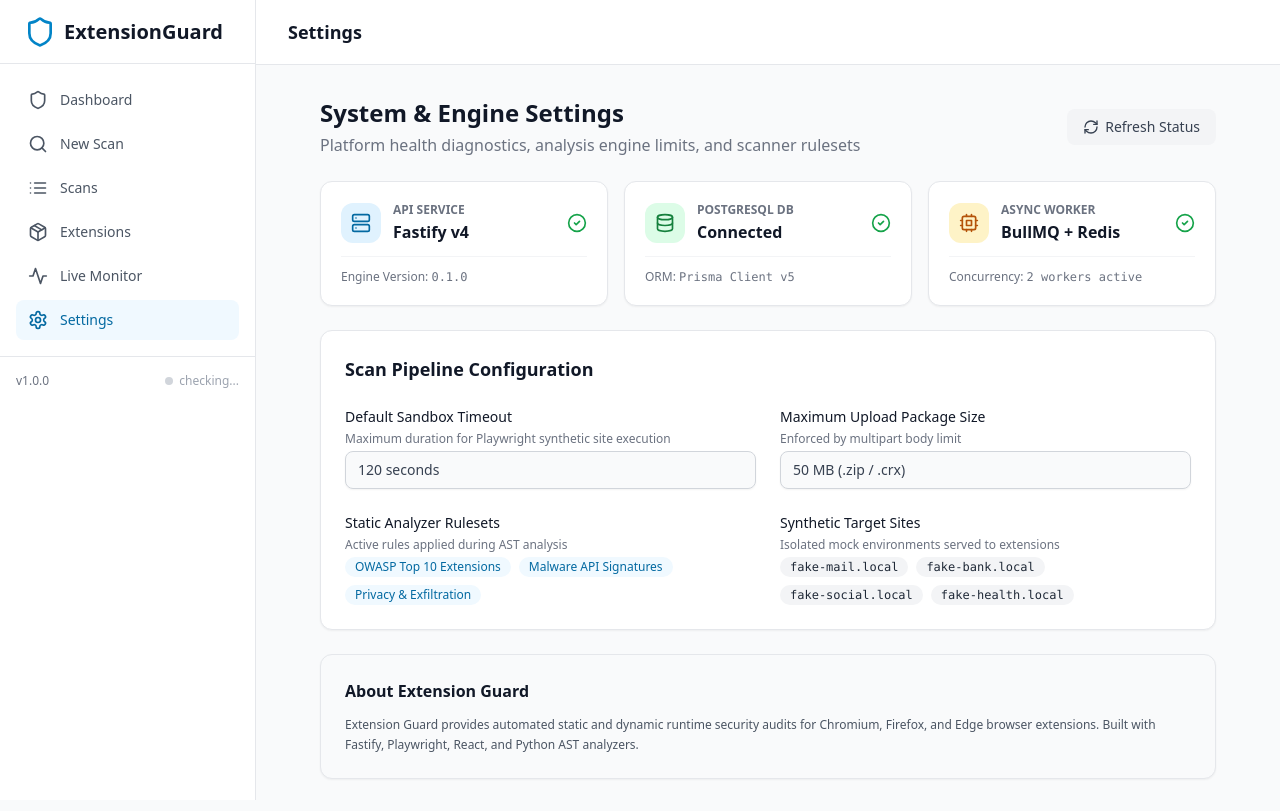
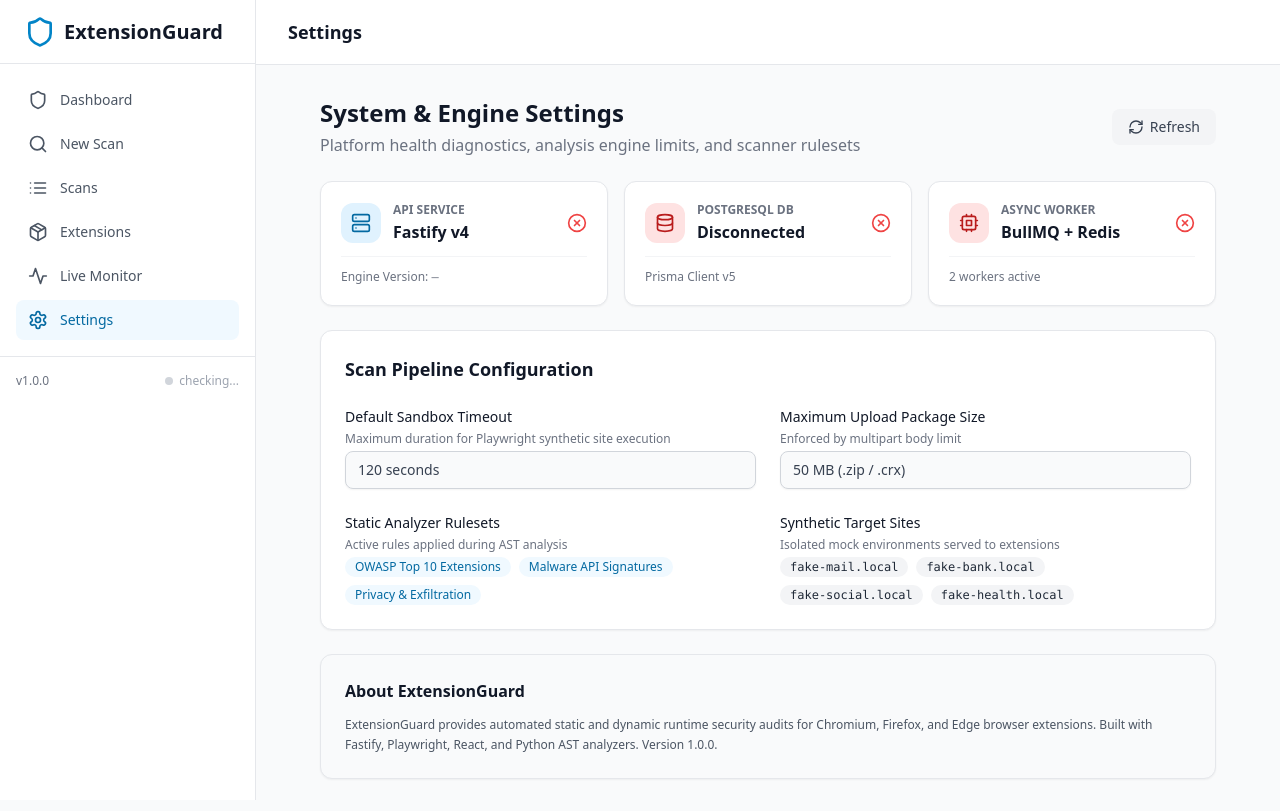
Before and after one commit to adimishra-code/extensionguard, a React (Vite) app in the folder frontend/: page /settings in a window 1280 px wide. Built offline with nearby package versions, Linux system fonts and the light colour scheme; no server answers.

Commit message:
settings health data and rate limit fix

```diff
--- a/frontend/src/pages/Settings.tsx
+++ b/frontend/src/pages/Settings.tsx
@@ -1,14 +1,59 @@
 import { useQuery } from '@tanstack/react-query';
-import { Server, Database, Cpu, CheckCircle2, RefreshCw } from 'lucide-react';
+import { Server, Database, Cpu, CheckCircle2, XCircle, RefreshCw, Clock } from 'lucide-react';
 import { healthApi } from '../lib/api';
 import { cn } from '../lib/utils';
 
+interface ServiceStatus {
+  status: string;
+  latency_ms?: number;
+}
+
+interface HealthDetail {
+  status: string;
+  timestamp: string;
+  version: string;
+  environment: string;
+  metrics?: {
+    total_scans: number;
+    total_extensions: number;
+    database_latency_ms: number;
+    redis_latency_ms: number;
+  };
+  services?: {
+    database: ServiceStatus;
+    redis: ServiceStatus;
+    worker: ServiceStatus;
+  };
+}
+
+function StatusIcon({ ok }: { ok: boolean }) {
+  return ok
+    ? <CheckCircle2 className="h-5 w-5 text-success-600" />
+    : <XCircle className="h-5 w-5 text-danger-500" />;
+}
+
+function LatencyBadge({ ms }: { ms?: number }) {
+  if (ms === undefined) return null;
+  const color = ms < 20 ? 'text-success-600' : ms < 100 ? 'text-warning-600' : 'text-danger-600';
+  return <span className={cn('font-mono text-xs', color)}>{ms}ms</span>;
+}
+
 export function Settings() {
-  const { data: health, isLoading, refetch } = useQuery({
-    queryKey: ['health'],
-    queryFn: () => healthApi.check().then(r => r.data),
-    refetchInterval: 10000,
+  const { data: health, isLoading, refetch, dataUpdatedAt } = useQuery<HealthDetail>({
+    queryKey: ['health', 'detailed'],
+    queryFn: () => healthApi.detailed().then(r => r.data),
+    refetchInterval: 15000,
+    retry: 1,
   });
+
+  const dbOk = health?.services?.database?.status === 'connected';
+  const redisOk = health?.services?.redis?.status === 'connected';
+  const workerOk = health?.services?.worker?.status === 'running';
+  const overallOk = health?.status === 'healthy';
+
+  const lastChecked = dataUpdatedAt
+    ? new Date(dataUpdatedAt).toLocaleTimeString()
+    : null;
 
   return (
     <div className="max-w-4xl mx-auto space-y-6">
@@ -17,15 +62,35 @@ export function Settings() {
           <h1 className="text-2xl font-bold text-gray-900">System & Engine Settings</h1>
           <p className="text-gray-500 mt-1">Platform health diagnostics, analysis engine limits, and scanner rulesets</p>
         </div>
-        <button
-          onClick={() => refetch()}
-          className="btn-secondary text-sm flex items-center gap-1.5"
-        >
-          <RefreshCw className={cn("h-4 w-4", isLoading && "animate-spin")} /> Refresh Status
-        </button>
+        <div className="flex items-center gap-3">
+          {lastChecked && (
+            <span className="text-xs text-gray-400 flex items-center gap-1">
+              <Clock className="h-3 w-3" /> {lastChecked}
+            </span>
+          )}
+          <button
+            onClick={() => refetch()}
+            className="btn-secondary text-sm flex items-center gap-1.5"
+          >
+            <RefreshCw className={cn("h-4 w-4", isLoading && "animate-spin")} /> Refresh
+          </button>
+        </div>
       </div>
 
-      {/* Health Status Cards */}
+      {/* Overall health banner */}
+      {health && (
+        <div className={cn(
+          'rounded-xl border px-5 py-3 flex items-center gap-3 text-sm font-medium',
+          overallOk
+            ? 'bg-success-50 border-success-200 text-success-800'
+            : 'bg-danger-50 border-danger-200 text-danger-800'
+        )}>
+          <StatusIcon ok={overallOk} />
+          Platform is {overallOk ? 'healthy' : 'degraded'} — {health.environment} · v{health.version}
+        </div>
+      )}
+
+      {/* Service Status Cards */}
       <div className="grid gap-4 sm:grid-cols-3">
         <div className="card p-5">
           <div className="flex items-center justify-between">
@@ -38,35 +103,38 @@ export function Settings() {
                 <p className="text-base font-bold text-gray-900 mt-0.5">Fastify v4</p>
               </div>
             </div>
-            <CheckCircle2 className="h-5 w-5 text-success-600" />
+            <StatusIcon ok={overallOk} />
           </div>
           <p className="text-xs text-gray-500 mt-3 pt-3 border-t border-gray-100">
-            Engine Version: <span className="font-mono">{health?.version || '0.1.0'}</span>
+            Engine Version: <span className="font-mono">{health?.version || '—'}</span>
           </p>
         </div>
 
         <div className="card p-5">
           <div className="flex items-center justify-between">
             <div className="flex items-center gap-3">
-              <div className="p-2.5 rounded-xl bg-success-100 text-success-700">
+              <div className={cn('p-2.5 rounded-xl', dbOk ? 'bg-success-100 text-success-700' : 'bg-danger-100 text-danger-700')}>
                 <Database className="h-5 w-5" />
               </div>
               <div>
                 <p className="text-xs text-gray-500 font-semibold uppercase">PostgreSQL DB</p>
-                <p className="text-base font-bold text-gray-900 mt-0.5">Connected</p>
+                <p className="text-base font-bold text-gray-900 mt-0.5">
+                  {isLoading ? 'Checking...' : dbOk ? 'Connected' : 'Disconnected'}
+                </p>
               </div>
             </div>
-            <CheckCircle2 className="h-5 w-5 text-success-600" />
+            <StatusIcon ok={dbOk} />
           </div>
-          <p className="text-xs text-gray-500 mt-3 pt-3 border-t border-gray-100">
-            ORM: <span className="font-mono">Prisma Client v5</span>
+          <p className="text-xs text-gray-500 mt-3 pt-3 border-t border-gray-100 flex justify-between">
+            <span>Prisma Client v5</span>
+            <LatencyBadge ms={health?.services?.database?.latency_ms} />
           </p>
         </div>
 
         <div className="card p-5">
           <div className="flex items-center justify-between">
             <div className="flex items-center gap-3">
-              <div className="p-2.5 rounded-xl bg-warning-100 text-warning-700">
+              <div className={cn('p-2.5 rounded-xl', workerOk ? 'bg-warning-100 text-warning-700' : 'bg-danger-100 text-danger-700')}>
                 <Cpu className="h-5 w-5" />
               </div>
               <div>
@@ -74,13 +142,39 @@ export function Settings() {
                 <p className="text-base font-bold text-gray-900 mt-0.5">BullMQ + Redis</p>
               </div>
             </div>
-            <CheckCircle2 className="h-5 w-5 text-success-600" />
+            <StatusIcon ok={redisOk && workerOk} />
           </div>
-          <p className="text-xs text-gray-500 mt-3 pt-3 border-t border-gray-100">
-            Concurrency: <span className="font-mono">2 workers active</span>
+          <p className="text-xs text-gray-500 mt-3 pt-3 border-t border-gray-100 flex justify-between">
+            <span>2 workers active</span>
+            <LatencyBadge ms={health?.metrics?.redis_latency_ms} />
           </p>
         </div>
       </div>
+
+      {/* Metrics */}
+      {health?.metrics && (
+        <div className="card p-6">
+          <h2 className="text-lg font-semibold text-gray-900 mb-4">Platform Metrics</h2>
+          <div className="grid grid-cols-2 sm:grid-cols-4 gap-4 text-center">
+            <div>
+              <p className="text-3xl font-bold text-gray-900">{health.metrics.total_scans}</p>
+              <p className="text-xs text-gray-500 mt-1">Total Scans</p>
+            </div>
+            <div>
+              <p className="text-3xl font-bold text-gray-900">{health.metrics.total_extensions}</p>
+              <p className="text-xs text-gray-500 mt-1">Extensions</p>
+            </div>
+            <div>
+              <p className="text-3xl font-bold text-gray-900">{health.metrics.database_latency_ms}ms</p>
+              <p className="text-xs text-gray-500 mt-1">DB Latency</p>
+            </div>
+            <div>
+              <p className="text-3xl font-bold text-gray-900">{health.metrics.redis_latency_ms}ms</p>
+              <p className="text-xs text-gray-500 mt-1">Redis Latency</p>
+            </div>
+          </div>
+        </div>
+      )}
 
       {/* Engine Configuration */}
       <div className="card p-6 space-y-6">
@@ -132,11 +226,12 @@ export function Settings() {
         </div>
       </div>
 
-      {/* About & API Information */}
+      {/* About */}
       <div className="card p-6 bg-gray-50 space-y-3">
-        <h3 className="font-semibold text-gray-900">About Extension Guard</h3>
+        <h3 className="font-semibold text-gray-900">About ExtensionGuard</h3>
         <p className="text-xs text-gray-600 leading-relaxed">
-          Extension Guard provides automated static and dynamic runtime security audits for Chromium, Firefox, and Edge browser extensions. Built with Fastify, Playwright, React, and Python AST analyzers.
+          ExtensionGuard provides automated static and dynamic runtime security audits for Chromium, Firefox, and Edge browser extensions.
+          Built with Fastify, Playwright, React, and Python AST analyzers. Version {health?.version || '1.0.0'}.
         </p>
       </div>
     </div>
```
Also changed, not shown: 2 other files (tests, documents, lock files or other folders).
